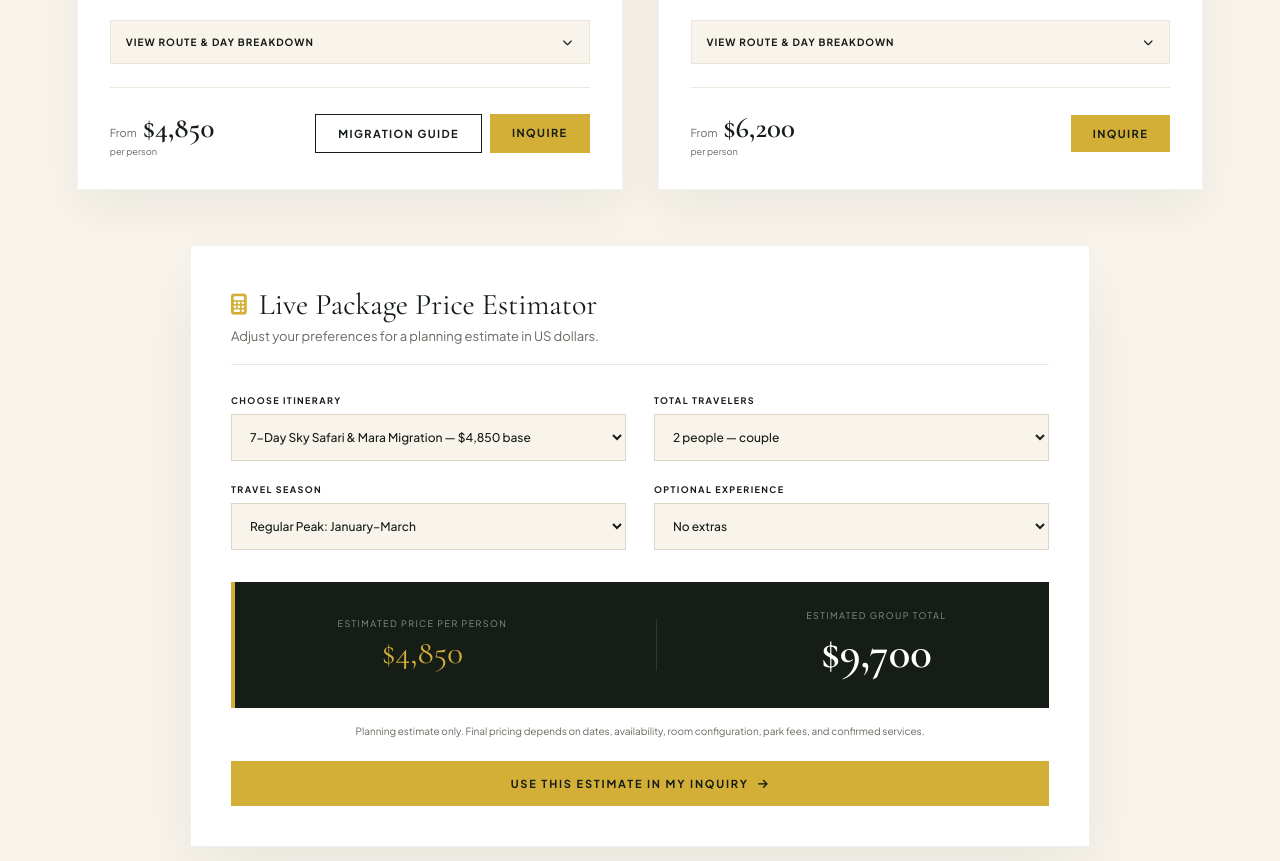
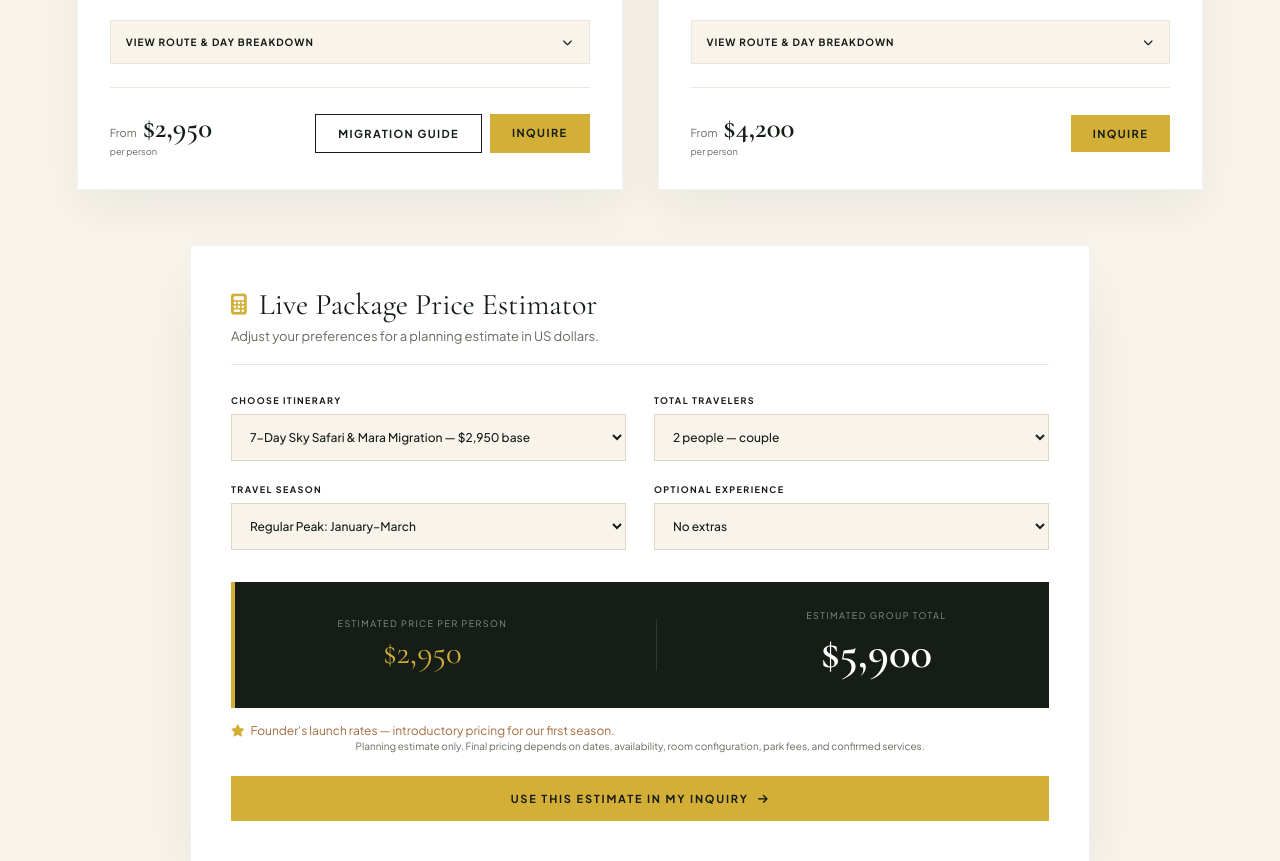
Before and after one commit to Stevewambugu550/roar-east-africa, a website: page index.html in a window 1280 px wide. Shown: the part 3079-3940 px from the top of the page. Drawn offline with nearby package versions, Linux system fonts and the light colour scheme; no server answers.

Commit message:
Lower launch pricing and add leadership contact to footer
- Reduced 7-day Sky Safari base from ,850 to ,950 per person.
- Reduced 10-day Bush & Beach base from ,200 to ,200 per person.
- Added Founder's launch-rate note to the price estimator.
- Added Stephen Wambugu and Milka Macharia contact details to the footer.
- Updated footer email to info@roareastafrica.com.

```diff
--- a/index.html
+++ b/index.html
@@ -90,14 +90,14 @@
           <div class="pkg-img-wrapper sky"><span class="pkg-tag">Most Popular</span></div>
           <div class="pkg-info"><span class="pkg-meta">7 Days / 6 Nights · Kenya Premium</span><h3>The Sky Safari &amp; Mara Migration</h3><p>Fly between Amboseli and the Maasai Mara, staying in intimate conservancy camps with exceptional wildlife access.</p>
             <div class="preview-accordion"><div class="accordion-item"><button class="accordion-header" type="button" aria-expanded="false">View Route &amp; Day Breakdown <i class="fa-solid fa-chevron-down"></i></button><div class="accordion-content"><ul><li><strong>Days 1–2:</strong> Amboseli and Kilimanjaro views</li><li><strong>Days 3–5:</strong> Private Mara conservancy and big-cat tracking</li><li><strong>Days 6–7:</strong> Nairobi estate and departure</li></ul></div></div></div>
-            <div class="pkg-footer"><div class="pkg-price">From <span>$4,850</span><small>per person</small></div><div class="pkg-actions"><a href="migration.html" class="pkg-btn pkg-btn-outline">Migration Guide</a><a href="#planner" class="pkg-btn" data-safari="The Sky Safari &amp; Mara Migration">Inquire</a></div></div>
+            <div class="pkg-footer"><div class="pkg-price">From <span>$2,950</span><small>per person</small></div><div class="pkg-actions"><a href="migration.html" class="pkg-btn pkg-btn-outline">Migration Guide</a><a href="#planner" class="pkg-btn" data-safari="The Sky Safari &amp; Mara Migration">Inquire</a></div></div>
           </div>
         </article>
         <article class="package-card">
           <div class="pkg-img-wrapper coast"><span class="pkg-tag">Bush &amp; Beach</span></div>
           <div class="pkg-info"><span class="pkg-meta">10 Days / 9 Nights · Bush &amp; Surf</span><h3>Grand Savanna &amp; Diani Waters</h3><p>Combine off-the-beaten-path wildlife encounters with effortless Indian Ocean relaxation in a private beachfront retreat.</p>
             <div class="preview-accordion"><div class="accordion-item"><button class="accordion-header" type="button" aria-expanded="false">View Route &amp; Day Breakdown <i class="fa-solid fa-chevron-down"></i></button><div class="accordion-content"><ul><li><strong>Days 1–3:</strong> Samburu elephant country</li><li><strong>Days 4–6:</strong> Tsavo wilderness camp</li><li><strong>Days 7–10:</strong> Private Diani beachfront villa</li></ul></div></div></div>
-            <div class="pkg-footer"><div class="pkg-price">From <span>$6,200</span><small>per person</small></div><a href="#planner" class="pkg-btn" data-safari="Grand Savanna & Diani Waters">Inquire</a></div>
+            <div class="pkg-footer"><div class="pkg-price">From <span>$4,200</span><small>per person</small></div><a href="#planner" class="pkg-btn" data-safari="Grand Savanna & Diani Waters">Inquire</a></div>
           </div>
         </article>
       </div>
@@ -106,14 +106,15 @@
         <div class="calc-header"><h3><i class="fa-solid fa-calculator"></i> Live Package Price Estimator</h3><p>Adjust your preferences for a planning estimate in US dollars.</p></div>
         <div class="calc-body">
           <div class="calc-row">
-            <div class="calc-field"><label for="calcPackage">Choose itinerary</label><select id="calcPackage"><option value="4850" data-name="The Sky Safari & Mara Migration" selected>7-Day Sky Safari &amp; Mara Migration — $4,850 base</option><option value="6200" data-name="Grand Savanna & Diani Waters">10-Day Grand Savanna &amp; Diani Waters — $6,200 base</option></select></div>
+            <div class="calc-field"><label for="calcPackage">Choose itinerary</label><select id="calcPackage"><option value="2950" data-name="The Sky Safari & Mara Migration" selected>7-Day Sky Safari &amp; Mara Migration — $2,950 base</option><option value="4200" data-name="Grand Savanna & Diani Waters">10-Day Grand Savanna &amp; Diani Waters — $4,200 base</option></select></div>
             <div class="calc-field"><label for="calcGuests">Total travelers</label><select id="calcGuests"><option value="1">1 person — single supplement applies</option><option value="2" selected>2 people — couple</option><option value="4">4 people — family / small group</option><option value="6">6 people — private group</option></select></div>
           </div>
           <div class="calc-row">
             <div class="calc-field"><label for="calcSeason">Travel season</label><select id="calcSeason"><option value="1.3" data-name="Peak Migration (July–October)">Peak Migration: July–October (+30%)</option><option value="1" data-name="Regular Peak (January–March)" selected>Regular Peak: January–March</option><option value="0.85" data-name="Green Season (April–June)">Green Season: April–June (−15%)</option></select></div>
             <div class="calc-field"><label for="calcAddon">Optional experience</label><select id="calcAddon"><option value="0" data-name="No optional add-ons" selected>No extras</option><option value="450" data-name="Mara hot-air balloon flight">Hot-air balloon flight (+$450 pp)</option><option value="150" data-name="Private Maasai cultural visit">Private Maasai cultural visit (+$150 pp)</option><option value="600" data-name="Balloon flight and cultural visit">Both premium add-ons (+$600 pp)</option></select></div>
           </div>
-          <div class="calc-display" aria-live="polite"><div class="display-metric"><small>Estimated price per person</small><h4 id="perPersonPrice">$4,850</h4></div><div class="display-divider"></div><div class="display-metric"><small>Estimated group total</small><h2 id="totalGroupPrice">$9,700</h2></div></div>
+          <div class="calc-display" aria-live="polite"><div class="display-metric"><small>Estimated price per person</small><h4 id="perPersonPrice">$2,950</h4></div><div class="display-divider"></div><div class="display-metric"><small>Estimated group total</small><h2 id="totalGroupPrice">$5,900</h2></div></div>
+          <p style="color:#a36a3e;font-size:12px;margin-top:12px"><i class="fa-solid fa-star" style="color:#d4af37;margin-right:6px"></i>Founder's launch rates — introductory pricing for our first season.</p>
           <p class="calc-disclaimer">Planning estimate only. Final pricing depends on dates, availability, room configuration, park fees, and confirmed services.</p>
           <div class="calc-action"><a href="#planner" id="useEstimateBtn" class="btn-submit">Use This Estimate in My Inquiry <i class="fa-solid fa-arrow-right"></i></a></div>
         </div>
@@ -164,7 +165,7 @@
     </section>
   </main>
 
-  <footer class="site-footer"><div class="footer-wrap"><div class="footer-brand"><h3>ROAR <span>EAST AFRICA</span></h3><p>High-end, regenerative journeys across East Africa.</p></div><div class="footer-contact"><a href="mailto:hello@roareastafrica.com">hello@roareastafrica.com</a><a href="packing.html">Safari Packing Guide</a><a href="terms.html">Booking Terms</a><span>Nairobi, Kenya</span></div><div class="footer-meta"><p>© 2026 Roar East Africa. All rights reserved.</p></div></div></footer>
+  <footer class="site-footer"><div class="footer-wrap"><div class="footer-brand"><h3>ROAR <span>EAST AFRICA</span></h3><p>High-end, regenerative journeys across East Africa.</p></div><div class="footer-contact"><a href="mailto:info@roareastafrica.com">info@roareastafrica.com</a><a href="packing.html">Safari Packing Guide</a><a href="terms.html">Booking Terms</a><span>Nairobi, Kenya</span></div><div class="footer-leadership"><p><strong>Stephen Wambugu</strong> — Founder &amp; CEO<br><strong>Milka Macharia</strong> — Director<br><a href="https://wa.me/254728232447" target="_blank" rel="noopener noreferrer"><i class="fa-brands fa-whatsapp"></i> WhatsApp +254 728 232 447</a></p></div><div class="footer-meta"><p>© 2026 Roar East Africa. All rights reserved.</p></div></div></footer>
   <a href="https://wa.me/254728232447?text=Hello%20Roar%20East%20Africa%2C%20I%27d%20like%20help%20planning%20a%20safari."
      class="whatsapp-float" target="_blank" rel="noopener noreferrer"
      aria-label="Chat with a safari specialist on WhatsApp">
```
